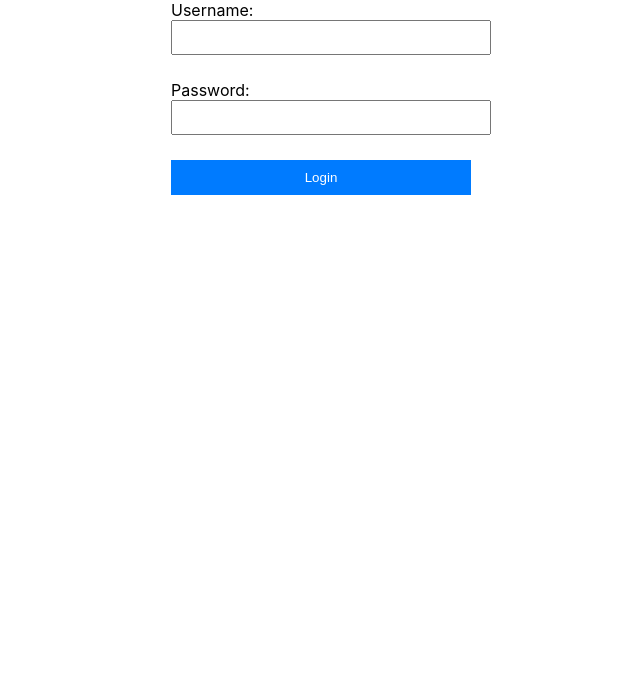
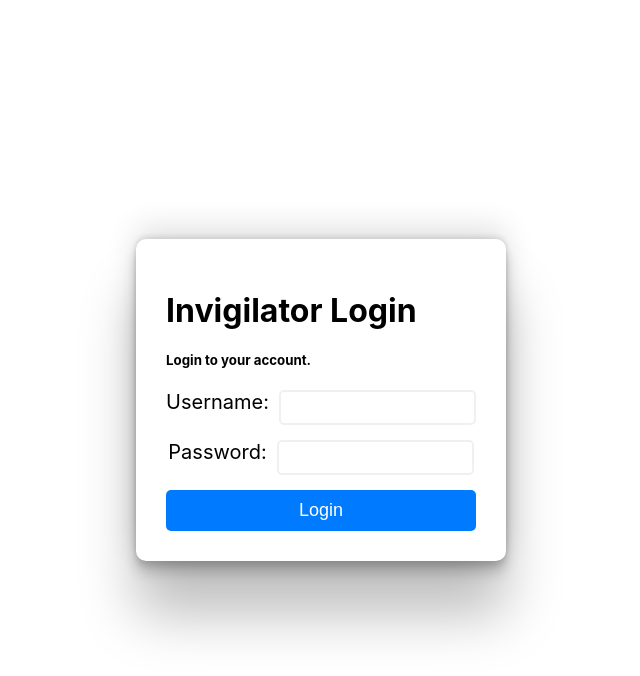
Before and after one commit to tanmoy-das-sbu/Attendance, a React (Create React App) app in the folder frontend/: page / in a window 1280 px wide. Shown: the top 676 px of the page, without its empty margins (319-959 px from the left). Built offline with nearby package versions, Linux system fonts and the light colour scheme.

Commit message:
Ui changes

```diff
--- a/frontend/src/App.css
+++ b/frontend/src/App.css
@@ -1,16 +1,35 @@
+.form-wrapper {
+  display: flex;
+  align-items: center;
+  justify-content: center;
+  width: 100%;
+  height: 100vh;
+}
 
 .login-form {
-  max-width: 300px;
+  padding: 30px;
+  border-radius: 10px;
+  box-shadow: rgba(0, 0, 0, 0.25) 0px 54px 55px, rgba(0, 0, 0, 0.12) 0px -12px 30px, rgba(0, 0, 0, 0.12) 0px 4px 6px, rgba(0, 0, 0, 0.17) 0px 12px 13px, rgba(0, 0, 0, 0.09) 0px -3px 5px;
   margin: auto;
 }
 
 .form-label {
-  display: block;
-  margin-bottom: 10px;
+  align-items: start;
+  justify-content: center;
+  font-size: 20px;
+  display: flex;
+  flex-direction: row;
+  gap: 10px;
+
 }
 
 .form-input {
-  width: 100%;
+  display: flex;
+  align-items: center;
+  justify-content: center;
+  border-radius: 5px;
+  outline: none;
+  border: 2px solid #f0f0f0;
   padding: 8px;
   margin-bottom: 15px;
 }
@@ -22,4 +41,6 @@
   border: none;
   cursor: pointer;
   width: 100%;
+  border-radius: 5px;
+  font-size: 18px;
 }
--- a/frontend/src/App.js
+++ b/frontend/src/App.js
@@ -31,7 +31,10 @@ function LoginForm({ onLogin }) {
   };
 
   return (
+    <div className='form-wrapper' >
       <form className="login-form" onSubmit={handleSubmit}>
+        <h1>Invigilator Login </h1>
+        <h5>Login to your account.</h5>
         <label className="form-label">
           Username:
           <input
@@ -54,6 +57,7 @@ function LoginForm({ onLogin }) {
           Login
         </button>
       </form>
+    </div>
   );
 }
 
--- a/frontend/src/component/Room.css
+++ b/frontend/src/component/Room.css
@@ -1,15 +1,20 @@
 /* App.css (or any other appropriate CSS file) */
+.rooms-header{
+width: 100%;
+text-align: center;
+  color: #01579B;
+}
 
 .rooms-container {
   max-width: 800px;
   margin: 0 auto;
-  padding: 20px;
+
 }
 
 .rooms-header {
   font-size: 28px;
   font-weight: bold;
-  margin-bottom: 20px;
+
 }
 
 .rooms-list {
@@ -17,13 +22,11 @@
   padding: 0;
 }
 
-.room-item {
-  margin-bottom: 10px;
-}
 
 .room-link {
+  margin: 20px 20px;
   display: block;
-  padding: 10px;
+margin-bottom: 20px;
   border: 1px solid #ccc;
   text-decoration: none;
   color: #333;
@@ -32,21 +35,43 @@
 }
 
 .room-link:hover {
-  background-color: #f0f0f0;
+  background-color: #E1F5FE;
 }
 
 .room-link-div {
   display: flex;
-  flex-direction: row;
-  gap: 5px;
   align-items: center;
-  justify-content: space-between;
+  justify-content: start
 }
 
 .card-info-div {
   display: flex;
   flex-direction: column;
-  gap: 5px;
+  align-items: start;
+  justify-content: center;
+}
+.card-info-div h3, .card-info-div h5{
+margin: 10px;
+}
+ .card-info-div h3{
+color: #01579B;
+}
+.search-wrapper{
+  display: flex;
   align-items: center;
   justify-content: center;
+  flex-direction: row;
+  gap: 10px;
+  padding: 20px;
 }
+.search-bar{
+  width: 100%;
+  display: flex;
+  align-items: center;
+  justify-content: center;
+  border-radius: 5px;
+  outline: none;
+  border: 2px solid #f0f0f0;
+  padding: 8px;
+
+}
--- a/frontend/src/component/Room.jsx
+++ b/frontend/src/component/Room.jsx
@@ -30,28 +30,32 @@ const Rooms = () => {
     <div className="rooms-container">
       <h1 className="rooms-header">Room Tabs</h1>
 
-      {/* Search bar */}
-      <input
+
+      <div className='search-wrapper'>
+        <img src="search.svg" alt="" width={30} height={30}/>
+        <input
         type="text"
         placeholder="Search rooms"
         value={searchTerm}
         onChange={(e) => setSearchTerm(e.target.value)}
         className="search-bar"
       />
+      </div>
 
       <ul className="rooms-list">
         {filteredRooms.map((room) => (
           <li key={room._id} className="room-item">
             <Link to={`/${room.room}`} className="room-link">
               <div className='room-link-div'>
-                <img src="classroom.svg" alt="" height={30} width={30} />
                 <div className="card-info-div">
                   <h3 >Room Name: {room.room}</h3>
-                  <h5 >Room Capacity: {room.strength}</h5>
-                  <h5 >Invigilators:
+                 <div>
+                 <h5 >Room Capacity: {room.strength}</h5>
+                  <h5 >Invigilators :
                       {room.invigilators.map((inv, index) => (
-                        <label key={index} className="inv">{inv},</label>))}
+                        <label key={index} className="inv">{inv}, </label>))}
                   </h5>
+                 </div>
                 </div>
               </div>
             </Link>
```
Also changed, not shown: frontend/public/search.svg (added). Lines whose indentation alone changed are shown as unchanged.
